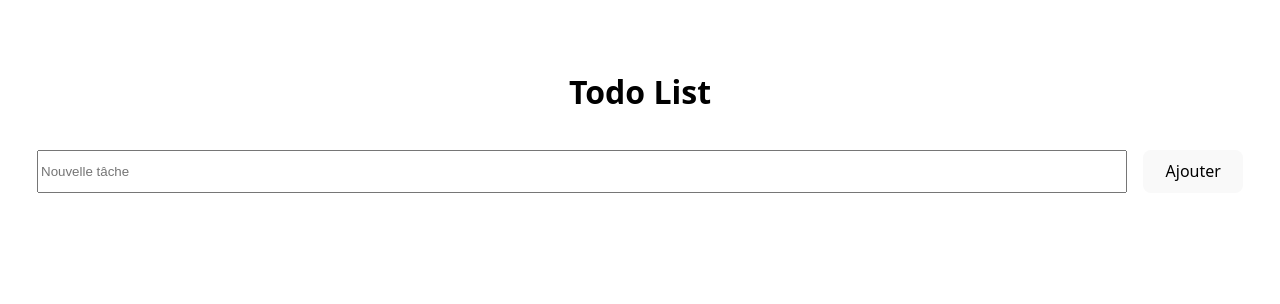
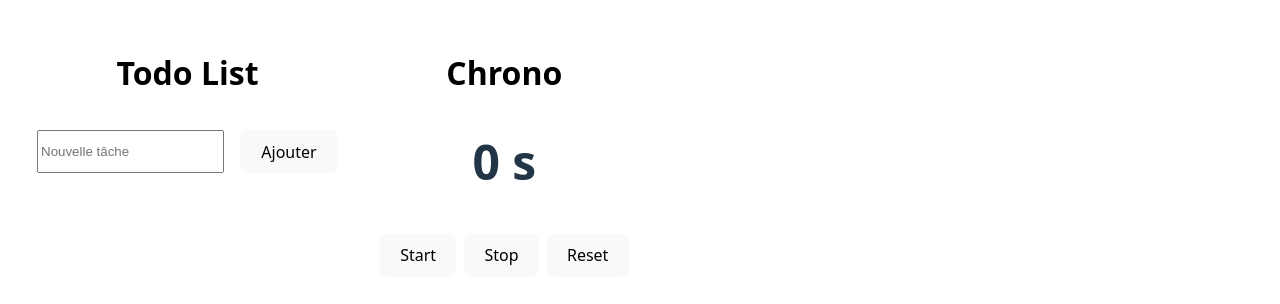
Before and after one commit to Lioperraud/react-tuto, a React (Vite) app: page /todolist in a window 1280 px wide. Shown: the part 238-542 px from the top of the page. Built offline with nearby package versions, Linux system fonts and the light colour scheme.

Commit message:
Ajout fonctionnalité chrono

```diff
--- a/src/App.css
+++ b/src/App.css
@@ -3,6 +3,11 @@
   margin: 0 auto;
   padding: 20px;
   text-align: center;
+}
+.app{
+  display: flex;
+  flex-flow:row wrap;
+  gap:16px;
 }
 .card{
   border:1px solid #fff;
@@ -61,3 +66,19 @@
 .done{
   text-decoration:line-through;
 }
+.chrono .contenu{
+  display:flex;
+  flex-direction: column;
+  justify-content: center;
+  align-items: center;
+  gap:8px;
+}
+.chrono .contenu h2{
+    font-size:3em;
+    line-height: 1;
+}
+.chrono .contenu div{
+    display:flex;
+    gap:8px;
+    padding:0 8px;
+}
--- a/src/App.jsx
+++ b/src/App.jsx
@@ -1,11 +1,14 @@
+import { useState, useEffect } from "react";
 import './App.css'
 import TodoList from "./components/TodoList";
+import Chrono from "./components/Chrono";
 
 function App() {
 
   return (
-    <div>
+    <div className="app">
        <TodoList />
+       <Chrono />
     </div>
   );
 }
--- /dev/null
+++ b/src/components/Chrono.jsx
@@ -0,0 +1,32 @@
+import { useState, useEffect } from "react";
+
+function Chrono() {
+    const [time, setTime] = useState(0);
+
+    const [isRunning, setIsRunning] = useState(false);
+    useEffect(() => {
+    if (!isRunning) return;
+
+    const interval = setInterval(() => {
+        setTime((prev) => prev + 1);
+    }, 1000);
+
+    return () => clearInterval(interval);
+    }, [isRunning]);
+
+    return (
+        <div className="card chrono">
+            <h1>Chrono</h1>
+            <div className="contenu">
+                <h2>{time} s</h2>
+                <div>
+                    <button onClick={() => setIsRunning(true)}>Start</button>
+                    <button onClick={() => setIsRunning(false)}>Stop</button>
+                    <button onClick={() => setTime(0)}>Reset</button>
+                </div>
+            </div>
+       </div>
+    );
+}
+
+export default Chrono;
```
